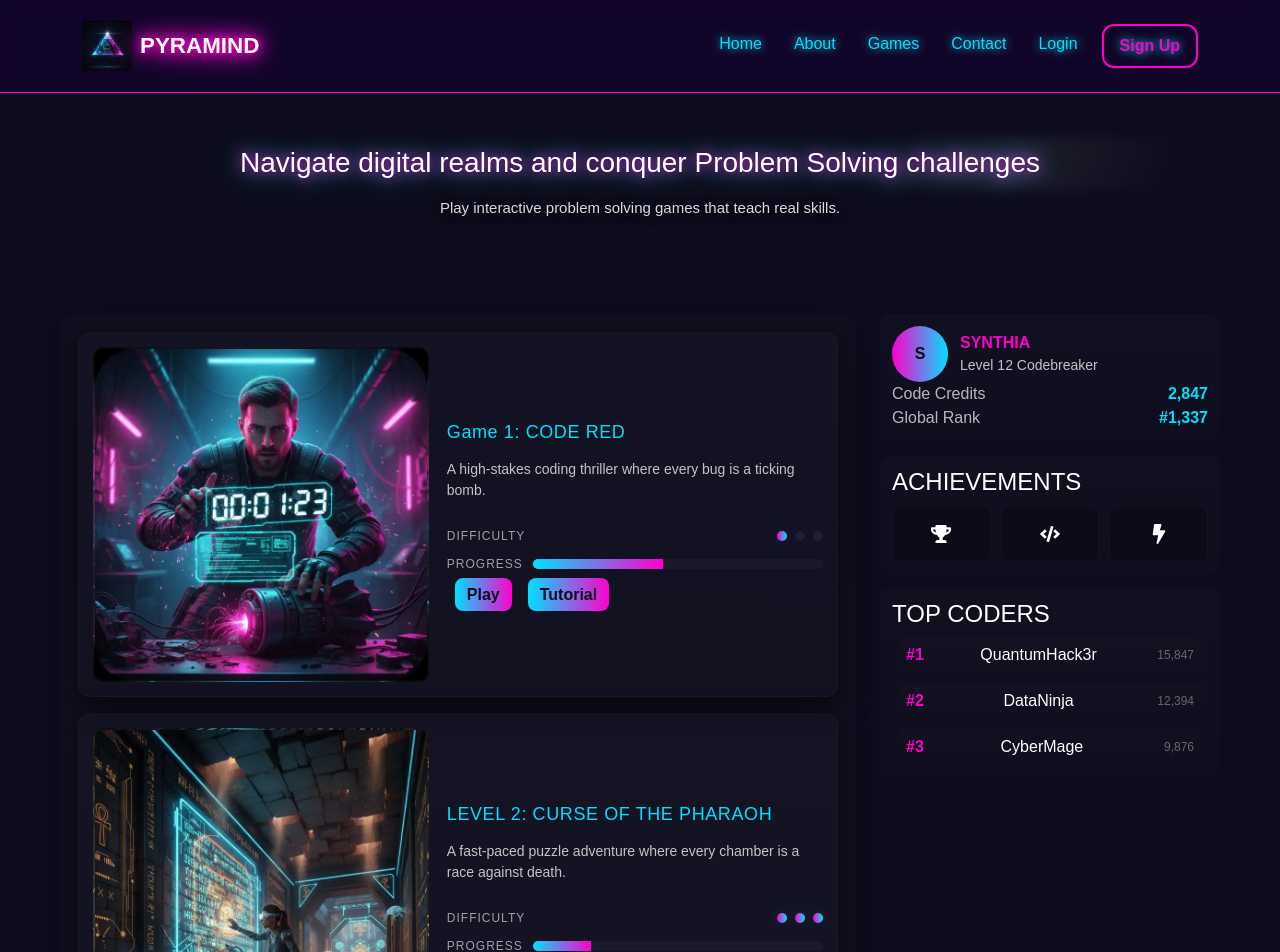
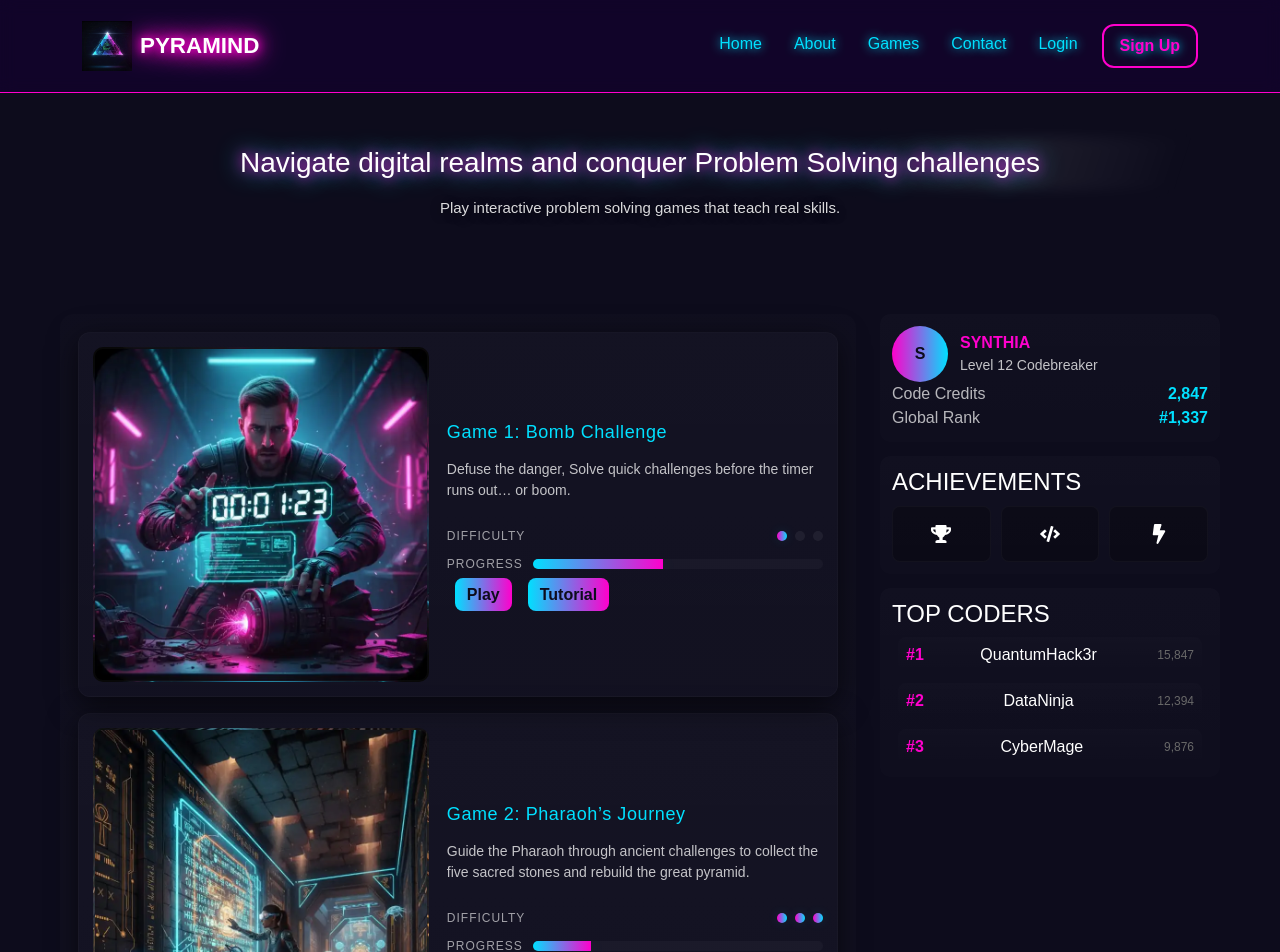
Before and after one commit to enghenzoo/Pyramind, a React (Vite) app: page /games in a window 1280 px wide. Shown: the top 952 px of the page. Built offline with nearby package versions, Linux system fonts and the light colour scheme.

Commit message:
Rename games and update subtitles in GameCard

```diff
--- a/src/pages/games/Games.jsx
+++ b/src/pages/games/Games.jsx
@@ -152,16 +152,16 @@ export default function Games() {
           <section className="pm-games-left-col">
             <div className="pm-games-levels-grid" id="games">
               <GameCard
-                title="Game 1: CODE RED"
-                subtitle="A high-stakes coding thriller where every bug is a ticking bomb."
+               title="Game 1: Bomb Challenge"
+                subtitle="Defuse the danger, Solve quick challenges before the timer runs out… or boom."
                 img={game1Img}
                 difficultyDots={1}
                 progress={45}
                 gameid={1}
               />
               <GameCard
-                title="LEVEL 2: CURSE OF THE PHARAOH"
-                subtitle="A fast-paced puzzle adventure where every chamber is a race against death."
+                title="Game 2: Pharaoh’s Journey"
+                subtitle="Guide the Pharaoh through ancient challenges to collect the five sacred stones and rebuild the great pyramid."
                 img={game2Img}
                 difficultyDots={3}
                 progress={20}
```
